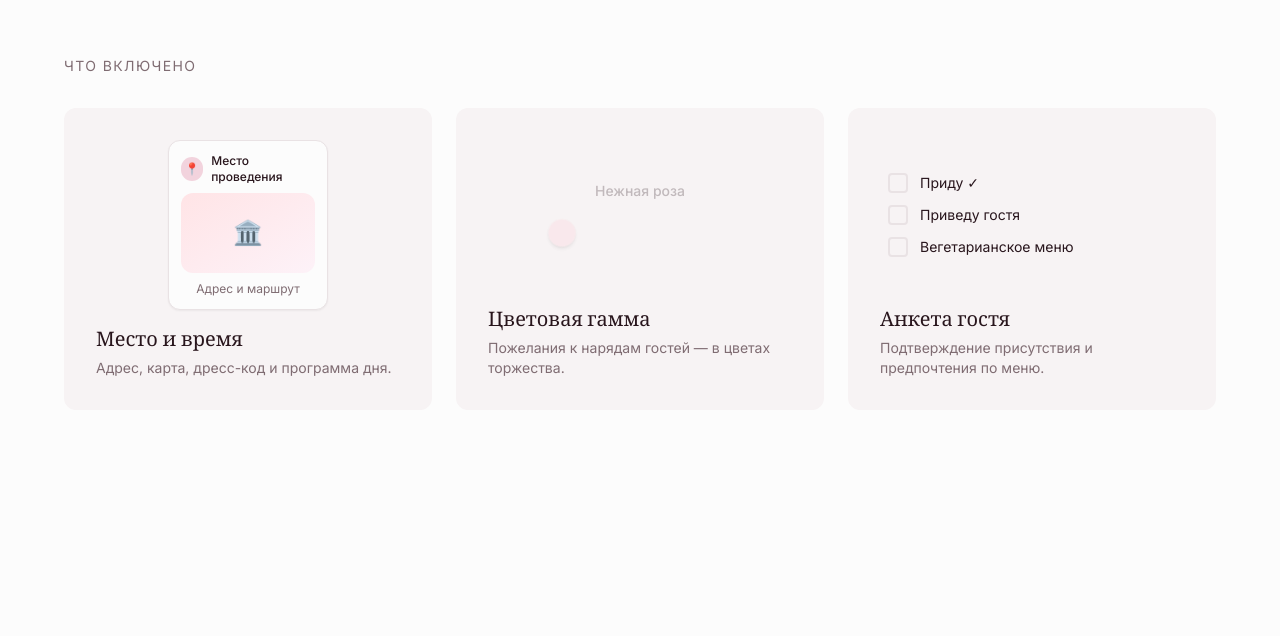
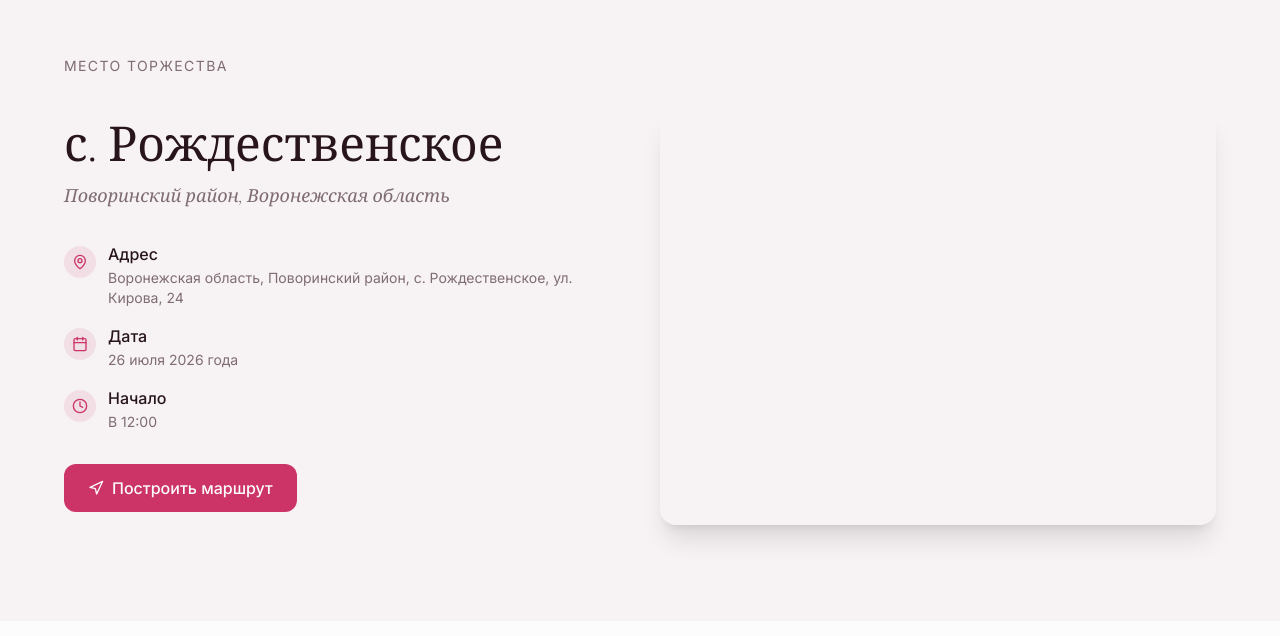
Before and after one commit to pr-poehali-dev/sky-lantern-initiative, a React (Vite) app: page / in a window 1280 px wide. Shown: the part 1480-2116 px from the top of the page. Built offline with nearby package versions, Linux system fonts and the light colour scheme; a web font is replaced by a local one.

Commit message:
fix: add Rozhdestvensky village address

```diff
--- /dev/null
+++ b/src/components/sections/venue-section.tsx
@@ -0,0 +1,98 @@
+import { motion } from "framer-motion"
+import Icon from "@/components/ui/icon"
+
+export function VenueSection() {
+  const address = "Воронежская область, Поворинский район, с. Рождественское, ул. Кирова, 24"
+  const mapsUrl = `https://yandex.ru/maps/?text=${encodeURIComponent(address)}`
+
+  return (
+    <section className="bg-secondary px-6 py-24">
+      <div className="max-w-6xl mx-auto">
+        <motion.p
+          className="text-muted-foreground text-sm uppercase tracking-widest mb-8"
+          initial={{ opacity: 0, y: 20 }}
+          whileInView={{ opacity: 1, y: 0 }}
+          viewport={{ once: true }}
+        >
+          Место торжества
+        </motion.p>
+
+        <div className="grid grid-cols-1 md:grid-cols-2 gap-10 items-center">
+          <motion.div
+            initial={{ opacity: 0, x: -30 }}
+            whileInView={{ opacity: 1, x: 0 }}
+            viewport={{ once: true }}
+            transition={{ duration: 0.7, ease: [0.16, 1, 0.3, 1] }}
+          >
+            <h2 className="text-3xl md:text-5xl font-serif text-foreground leading-tight">
+              с. Рождественское
+            </h2>
+            <p className="text-muted-foreground mt-3 text-lg font-serif italic">
+              Поворинский район, Воронежская область
+            </p>
+
+            <div className="mt-8 space-y-4">
+              <div className="flex items-start gap-3">
+                <div className="mt-1 w-8 h-8 rounded-full bg-primary/10 flex items-center justify-center flex-shrink-0">
+                  <Icon name="MapPin" size={16} className="text-primary" />
+                </div>
+                <div>
+                  <p className="font-medium text-foreground">Адрес</p>
+                  <p className="text-muted-foreground text-sm mt-0.5">{address}</p>
+                </div>
+              </div>
+
+              <div className="flex items-start gap-3">
+                <div className="mt-1 w-8 h-8 rounded-full bg-primary/10 flex items-center justify-center flex-shrink-0">
+                  <Icon name="Calendar" size={16} className="text-primary" />
+                </div>
+                <div>
+                  <p className="font-medium text-foreground">Дата</p>
+                  <p className="text-muted-foreground text-sm mt-0.5">26 июля 2026 года</p>
+                </div>
+              </div>
+
+              <div className="flex items-start gap-3">
+                <div className="mt-1 w-8 h-8 rounded-full bg-primary/10 flex items-center justify-center flex-shrink-0">
+                  <Icon name="Clock" size={16} className="text-primary" />
+                </div>
+                <div>
+                  <p className="font-medium text-foreground">Начало</p>
+                  <p className="text-muted-foreground text-sm mt-0.5">В 12:00</p>
+                </div>
+              </div>
+            </div>
+
+            <a
+              href={mapsUrl}
+              target="_blank"
+              rel="noopener noreferrer"
+              className="inline-flex items-center gap-2 mt-8 bg-primary text-primary-foreground px-6 py-3 rounded-lg font-medium hover:bg-primary/90 transition-colors"
+            >
+              <Icon name="Navigation" size={16} />
+              Построить маршрут
+            </a>
+          </motion.div>
+
+          <motion.div
+            className="rounded-2xl overflow-hidden shadow-xl aspect-[4/3]"
+            initial={{ opacity: 0, x: 30 }}
+            whileInView={{ opacity: 1, x: 0 }}
+            viewport={{ once: true }}
+            transition={{ duration: 0.7, ease: [0.16, 1, 0.3, 1] }}
+          >
+            <iframe
+              src="https://yandex.ru/map-widget/v1/?text=%D0%92%D0%BE%D1%80%D0%BE%D0%BD%D0%B5%D0%B6%D1%81%D0%BA%D0%B0%D1%8F+%D0%BE%D0%B1%D0%BB%D0%B0%D1%81%D1%82%D1%8C%2C+%D0%9F%D0%BE%D0%B2%D0%BE%D1%80%D0%B8%D0%BD%D1%81%D0%BA%D0%B8%D0%B9+%D1%80%D0%B0%D0%B9%D0%BE%D0%BD%2C+%D1%81.+%D0%A0%D0%BE%D0%B6%D0%B4%D0%B5%D1%81%D1%82%D0%B2%D0%B5%D0%BD%D1%81%D0%BA%D0%BE%D0%B5%2C+%D1%83%D0%BB.+%D0%9A%D0%B8%D1%80%D0%BE%D0%B2%D0%B0%2C+24&z=14&l=map"
+              width="100%"
+              height="100%"
+              frameBorder="0"
+              allowFullScreen
+              title="Карта места проведения"
+              className="w-full h-full"
+            />
+          </motion.div>
+        </div>
+      </div>
+    </section>
+  )
+}
--- a/src/pages/Index.tsx
+++ b/src/pages/Index.tsx
@@ -7,6 +7,7 @@ import { ShowcaseSection } from "@/components/sections/showcase-section"
 import { CarouselSection } from "@/components/sections/carousel-section"
 import { InsightsSection } from "@/components/sections/insights-section"
 import { PricingSection } from "@/components/sections/pricing-section"
+import { VenueSection } from "@/components/sections/venue-section"
 import { FooterSection } from "@/components/sections/footer-section"
 
 const Index = () => {
@@ -16,6 +17,7 @@ const Index = () => {
         <CustomCursor />
         <HeroSection />
         <ManifestoSection />
+        <VenueSection />
         <FeaturesSection />
         <ShowcaseSection />
         <CarouselSection />
```
